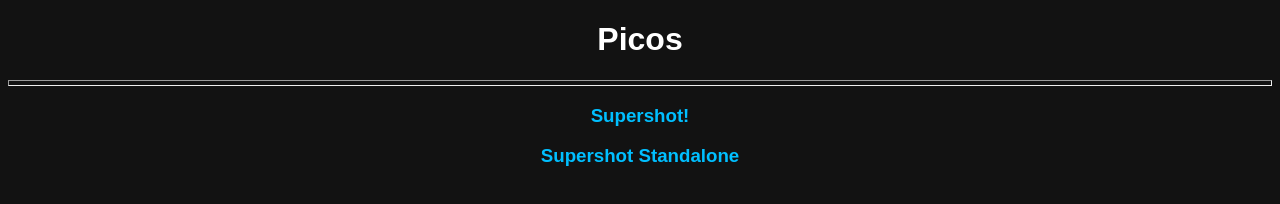
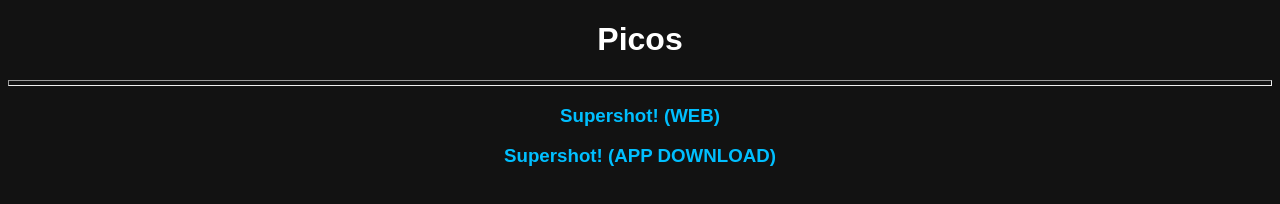
Before and after one commit to The-Developer-Nate/picos, a plain HTML site: page index.html in a window 1280 px wide. Drawn offline with Linux system fonts and the light colour scheme.

Commit message:
Update index.html

```diff
--- a/index.html
+++ b/index.html
@@ -19,7 +19,7 @@
 		<center>
 			<h1>Picos</h1>
 			<hr size=6>
-			<a href="supershot.html"><h3>Supershot!</h3></a><a href="supershot.zip"><h3>Supershot Standalone</h3></a><br>
+			<a href="supershot.html"><h3>Supershot! (WEB)</h3></a><a href="supershot.zip"><h3>Supershot! (APP DOWNLOAD)</h3></a><br>
 		</center>
 	</body>
 </html>
```
